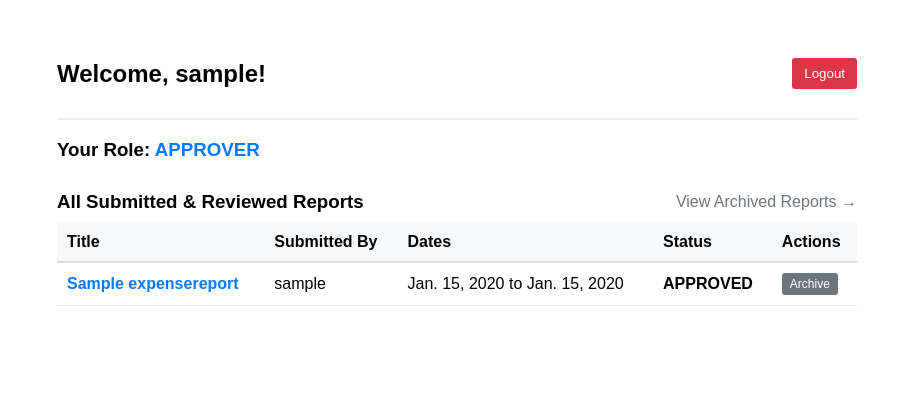
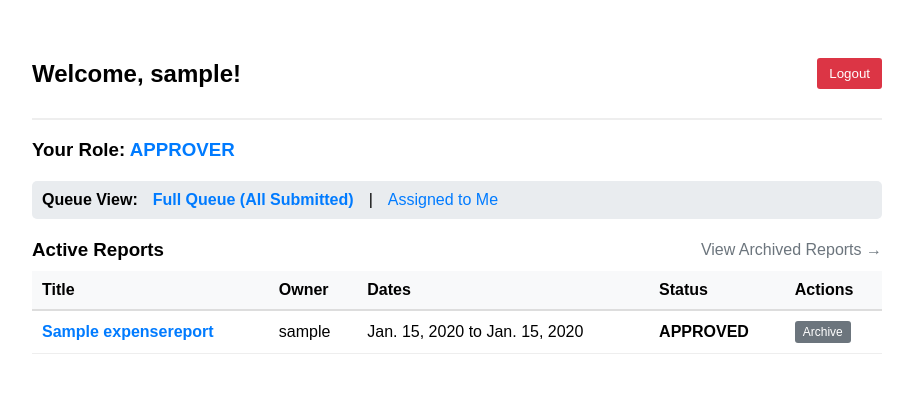
Before and after one commit to Akritiverma12/Take-Home-Project-Assignment, a Django app: page /?queue=all in a window 1280 px wide. Shown: the top 393 px of the page, without its empty margins (183-1096 px from the left). Run offline with Django 5.2, Linux system fonts and the light colour scheme; a user stored in the database is signed in; tables that the repository leaves empty hold one stand-in row (values such as "Sample post").

Commit message:
feat: enforce strict state transitions and assigned approver queue filtering (Goals 4 & 5)

```diff
--- a/config/urls.py
+++ b/config/urls.py
@@ -32,6 +32,7 @@ urlpatterns = [
     path('report/<int:pk>/approve/', views.approve_report, name='approve_report'),
     path('report/<int:pk>/reject/', views.reject_report, name='reject_report'),
     path('report/<int:pk>/mark-paid/', views.mark_as_paid, name='mark_as_paid'),
+    path('report/<int:pk>/assign-approvers/', views.assign_approvers, name='assign_approvers'),
     path('report/<int:report_pk>/line/<int:line_pk>/edit/', views.edit_line, name='edit_line'),
     path('report/<int:report_pk>/line/<int:line_pk>/delete/', views.delete_line, name='delete_line'),
 ]
--- a/expenses/views.py
+++ b/expenses/views.py
@@ -1,26 +1,39 @@
 from django.shortcuts import render, redirect, get_object_or_404
 from django.contrib.auth.decorators import login_required
-from django.http import HttpResponseForbidden
-from .models import ExpenseReport, ExpenseLine, ReportHistory
+from django.http import HttpResponseBadRequest, HttpResponseForbidden
+from .models import ExpenseReport, ExpenseLine, ReportHistory, User
 from .forms import ExpenseReportForm, ExpenseLineForm
 
 @login_required
 def dashboard(request):
     show_archived = request.GET.get('archived') == 'true'
+    queue_filter = request.GET.get('queue', 'all')  # 'all' or 'assigned'
 
     if request.user.role == 'APPROVER':
+        # Approvers see submitted/reviewed reports
         reports = ExpenseReport.objects.exclude(status='DRAFT')
+        if queue_filter == 'assigned':
+            reports = reports.filter(assigned_approvers=request.user)
     else:
+        # Employees see only their own reports
         reports = ExpenseReport.objects.filter(owner=request.user)
 
-    # Filter archived reports out of the default active view
     if show_archived:
         reports = reports.filter(is_archived=True)
     else:
         reports = reports.filter(is_archived=False)
 
     reports = reports.order_by('-created_at')
-    return render(request, 'expenses/dashboard.html', {'reports': reports, 'show_archived': show_archived})
+
+    # Pass all approvers for assignment dropdowns
+    approvers = User.objects.filter(role='APPROVER')
+
+    return render(request, 'expenses/dashboard.html', {
+        'reports': reports,
+        'show_archived': show_archived,
+        'queue_filter': queue_filter,
+        'approvers': approvers
+    })
 
 @login_required
 def create_report(request):
@@ -52,14 +65,34 @@ def report_detail(request, pk):
     else:
         form = ExpenseLineForm()
 
-    return render(request, 'expenses/report_detail.html', {'report': report, 'form': form})
+    approvers = User.objects.filter(role='APPROVER')
+    return render(request, 'expenses/report_detail.html', {
+        'report': report,
+        'form': form,
+        'approvers': approvers
+    })
+
+@login_required
+def assign_approvers(request, pk):
+    report = get_object_or_404(ExpenseReport, pk=pk)
+    if request.method == 'POST':
+        approver_ids = request.POST.getlist('approvers')
+        report.assigned_approvers.set(approver_ids)
+        report.save()
+    return redirect('report_detail', pk=report.pk)
 
 @login_required
 def submit_report(request, pk):
     report = get_object_or_404(ExpenseReport, pk=pk, owner=request.user)
-    if request.method == 'POST' and report.status in ['DRAFT', 'REJECTED'] and report.lines.exists():
-        comment_text = "Resubmitted for approval after changes." if report.status == 'REJECTED' else "Submitted for approval."
 
+    # Goal 4 Lifecycle Guard
+    if report.status not in ['DRAFT', 'REJECTED']:
+        return HttpResponseBadRequest(f"Goal 4 Rule Violation: Cannot submit a report in '{report.status}' status.")
+    if not report.lines.exists():
+        return HttpResponseBadRequest("Goal 4 Rule Violation: Cannot submit a report without any expense lines.")
+
+    if request.method == 'POST':
+        comment_text = "Resubmitted for approval." if report.status == 'REJECTED' else "Submitted for approval."
         ReportHistory.objects.create(
             report=report,
             changed_by=request.user,
@@ -69,6 +102,86 @@ def submit_report(request, pk):
         )
         report.status = 'SUBMITTED'
         report.rejection_reason = ""
+        report.save()
+    return redirect('report_detail', pk=report.pk)
+
+@login_required
+def approve_report(request, pk):
+    if request.user.role != 'APPROVER':
+        return HttpResponseForbidden("Only approvers can perform this action.")
+
+    report = get_object_or_404(ExpenseReport, pk=pk)
+    if report.owner == request.user:
+        return HttpResponseForbidden("Goal 1 Rule Violation: Approvers cannot approve their own reports.")
+
+    # Goal 4 Lifecycle Guard
+    if report.status != 'SUBMITTED':
+        return HttpResponseBadRequest(f"Goal 4 Rule Violation: Cannot approve a report in '{report.status}' status. Must be 'SUBMITTED'.")
+
+    if request.method == 'POST':
+        ReportHistory.objects.create(
+            report=report,
+            changed_by=request.user,
+            old_status=report.status,
+            new_status='APPROVED',
+            comment="Report approved."
+        )
+        report.status = 'APPROVED'
+        report.save()
+    return redirect('report_detail', pk=report.pk)
+
+@login_required
+def reject_report(request, pk):
+    if request.user.role != 'APPROVER':
+        return HttpResponseForbidden("Only approvers can perform this action.")
+
+    report = get_object_or_404(ExpenseReport, pk=pk)
+    if report.owner == request.user:
+        return HttpResponseForbidden("Goal 1 Rule Violation: Approvers cannot reject their own reports.")
+
+    # Goal 4 Lifecycle Guard
+    if report.status != 'SUBMITTED':
+        return HttpResponseBadRequest(f"Goal 4 Rule Violation: Cannot reject a report in '{report.status}' status. Must be 'SUBMITTED'.")
+
+    reason = request.POST.get('rejection_reason', '').strip()
+    if not reason:
+        return HttpResponseBadRequest("Goal 4 Rule Violation: A specific rejection reason is required.")
+
+    if request.method == 'POST':
+        ReportHistory.objects.create(
+            report=report,
+            changed_by=request.user,
+            old_status=report.status,
+            new_status='REJECTED',
+            comment=f"Report rejected: {reason}"
+        )
+        report.status = 'REJECTED'
+        report.rejection_reason = reason
+        report.save()
+    return redirect('report_detail', pk=report.pk)
+
+@login_required
+def mark_as_paid(request, pk):
+    if request.user.role != 'APPROVER':
+        return HttpResponseForbidden("Only approvers can mark reports as paid.")
+
+    report = get_object_or_404(ExpenseReport, pk=pk)
+    if report.owner == request.user:
+        return HttpResponseForbidden("Goal 1 Rule Violation: Approvers cannot mark their own report as paid.")
+
+    # Goal 4 Lifecycle Guard
+    if report.status != 'APPROVED':
+        return HttpResponseBadRequest(f"Goal 4 Rule Violation: Cannot mark report as paid from '{report.status}' status. Must be 'APPROVED'.")
+
+    if request.method == 'POST':
+        ReportHistory.objects.create(
+            report=report,
+            changed_by=request.user,
+            old_status=report.status,
+            new_status='PAID',
+            comment="Reimbursement marked as PAID."
+        )
+        report.status = 'PAID'
         report.save()
     return redirect('report_detail', pk=report.pk)
 
@@ -88,70 +201,6 @@ def restore_report(request, pk):
         report.save()
     return redirect('dashboard')
 
-@login_required
-def approve_report(request, pk):
-    if request.user.role != 'APPROVER':
-        return HttpResponseForbidden("Only approvers can perform this action.")
-
-    report = get_object_or_404(ExpenseReport, pk=pk)
-    if report.owner == request.user:
-        return HttpResponseForbidden("Goal 1 Rule Violation: You cannot approve your own expense report.")
-
-    if request.method == 'POST' and report.status == 'SUBMITTED':
-        ReportHistory.objects.create(
-            report=report,
-            changed_by=request.user,
-            old_status=report.status,
-            new_status='APPROVED',
-            comment="Report approved."
-        )
-        report.status = 'APPROVED'
-        report.save()
-    return redirect('report_detail', pk=report.pk)
-
-@login_required
-def reject_report(request, pk):
-    if request.user.role != 'APPROVER':
-        return HttpResponseForbidden("Only approvers can perform this action.")
-
-    report = get_object_or_404(ExpenseReport, pk=pk)
-    if report.owner == request.user:
-        return HttpResponseForbidden("Goal 1 Rule Violation: You cannot decide on your own expense report.")
-
-    if request.method == 'POST' and report.status == 'SUBMITTED':
-        reason = request.POST.get('rejection_reason', 'No reason provided.')
-        ReportHistory.objects.create(
-            report=report,
-            changed_by=request.user,
-            old_status=report.status,
-            new_status='REJECTED',
-            comment=f"Report rejected: {reason}"
-        )
-        report.status = 'REJECTED'
-        report.rejection_reason = reason
-        report.save()
-    return redirect('report_detail', pk=report.pk)
-
-@login_required
-def mark_as_paid(request, pk):
-    if request.user.role != 'APPROVER':
-        return HttpResponseForbidden("Only approvers can mark reports as paid.")
-
-    report = get_object_or_404(ExpenseReport, pk=pk)
-    if report.owner == request.user:
-        return HttpResponseForbidden("Goal 1 Rule Violation: You cannot mark your own report as paid.")
-
-    if request.method == 'POST' and report.status == 'APPROVED':
-        ReportHistory.objects.create(
-            report=report,
-            changed_by=request.user,
-            old_status=report.status,
-            new_status='PAID',
-            comment="Reimbursement marked as PAID."
-        )
-        report.status = 'PAID'
-        report.save()
-    return redirect('report_detail', pk=report.pk)
 @login_required
 def edit_line(request, report_pk, line_pk):
     report = get_object_or_404(ExpenseReport, pk=report_pk, owner=request.user)
--- a/templates/expenses/dashboard.html
+++ b/templates/expenses/dashboard.html
@@ -3,7 +3,7 @@
 <head>
     <title>Dashboard - Busy Expense</title>
 </head>
-<body style="font-family: Arial, sans-serif; max-width: 800px; margin: 20px auto; padding: 20px;">
+<body style="font-family: Arial, sans-serif; max-width: 850px; margin: 20px auto; padding: 20px;">
 
     <div style="display: flex; justify-content: space-between; align-items: center; border-bottom: 2px solid #eee; padding-bottom: 10px;">
         <h2>Welcome, {{ user.username }}!</h2>
@@ -21,13 +21,22 @@
     </div>
     {% endif %}
 
-    <div style="margin-top: 30px; display: flex; justify-content: space-between; align-items: center;">
+    {% if user.role == 'APPROVER' %}
+    <div style="margin-top: 20px; background: #e9ecef; padding: 10px; border-radius: 5px; display: flex; gap: 15px;">
+        <strong>Queue View:</strong>
+        {% if queue_filter == 'all' %}
+            <a href="{% url 'dashboard' %}?queue=all" style="text-decoration: none; font-weight: bold; color: #007bff;">Full Queue (All Submitted)</a> |
+            <a href="{% url 'dashboard' %}?queue=assigned" style="text-decoration: none; font-weight: normal; color: #007bff;">Assigned to Me</a>
+        {% else %}
+            <a href="{% url 'dashboard' %}?queue=all" style="text-decoration: none; font-weight: normal; color: #007bff;">Full Queue (All Submitted)</a> |
+            <a href="{% url 'dashboard' %}?queue=assigned" style="text-decoration: none; font-weight: bold; color: #007bff;">Assigned to Me</a>
+        {% endif %}
+    </div>
+    {% endif %}
+
+    <div style="margin-top: 20px; display: flex; justify-content: space-between; align-items: center;">
         <h3 style="margin: 0;">
-            {% if user.role == 'APPROVER' %}
-                {% if show_archived %} Archived Submitted & Reviewed Reports {% else %} All Submitted & Reviewed Reports {% endif %}
-            {% else %}
-                {% if show_archived %} Your Archived Expense Reports {% else %} Your Expense Reports {% endif %}
-            {% endif %}
+            {% if show_archived %} Archived Reports {% else %} Active Reports {% endif %}
         </h3>
         <div>
             {% if show_archived %}
@@ -41,7 +50,7 @@
     <table style="width: 100%; border-collapse: collapse; margin-top: 10px;">
         <tr style="background: #f8f9fa; text-align: left;">
             <th style="padding: 10px; border-bottom: 2px solid #ddd;">Title</th>
-            <th style="padding: 10px; border-bottom: 2px solid #ddd;">Submitted By</th>
+            <th style="padding: 10px; border-bottom: 2px solid #ddd;">Owner</th>
             <th style="padding: 10px; border-bottom: 2px solid #ddd;">Dates</th>
             <th style="padding: 10px; border-bottom: 2px solid #ddd;">Status</th>
             <th style="padding: 10px; border-bottom: 2px solid #ddd;">Actions</th>
@@ -74,7 +83,7 @@
         </tr>
         {% empty %}
         <tr>
-            <td colspan="5" style="padding: 10px; text-align: center; color: #666;">No reports found.</td>
+            <td colspan="5" style="padding: 10px; text-align: center; color: #666;">No reports found in this view.</td>
         </tr>
         {% endfor %}
     </table>
```
Also changed, not shown: templates/expenses/report_detail.html (+15 -0 lines).
